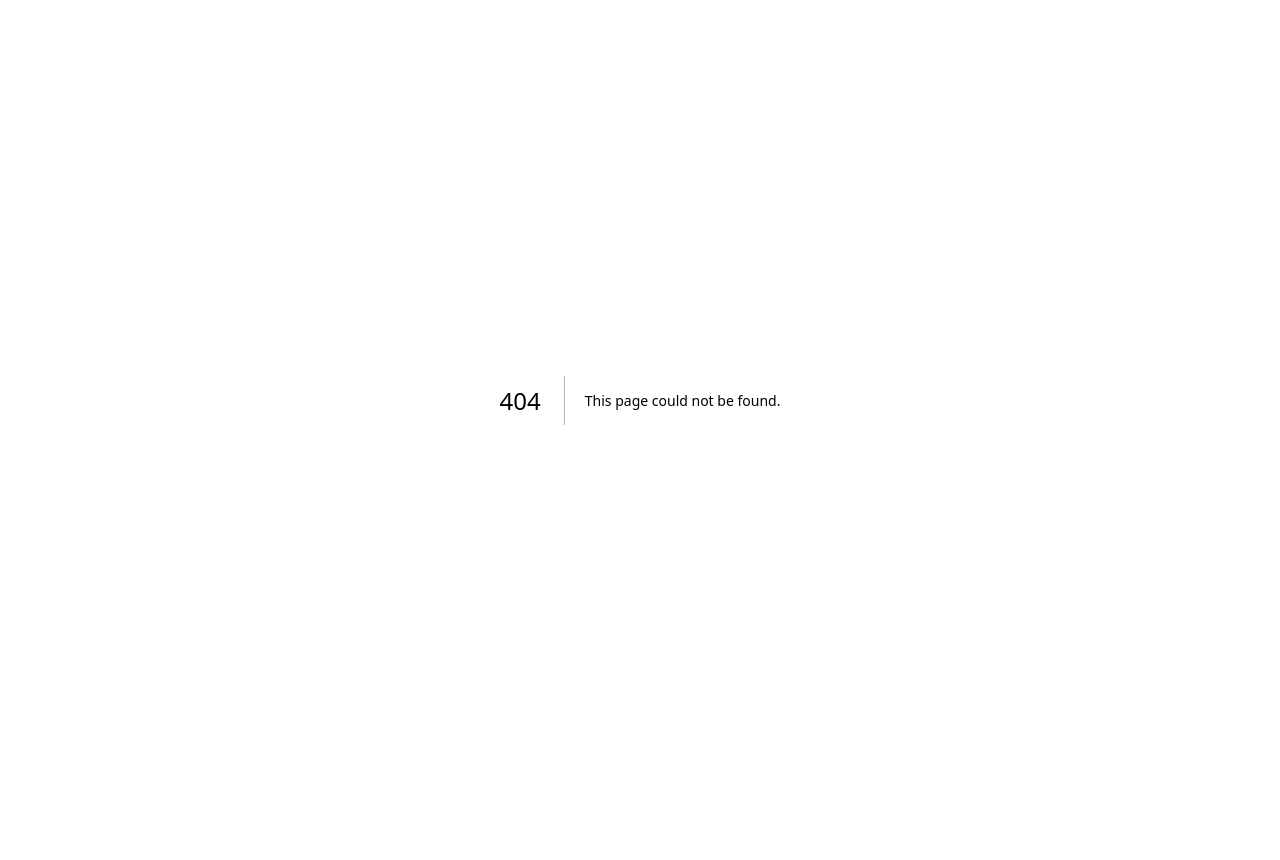
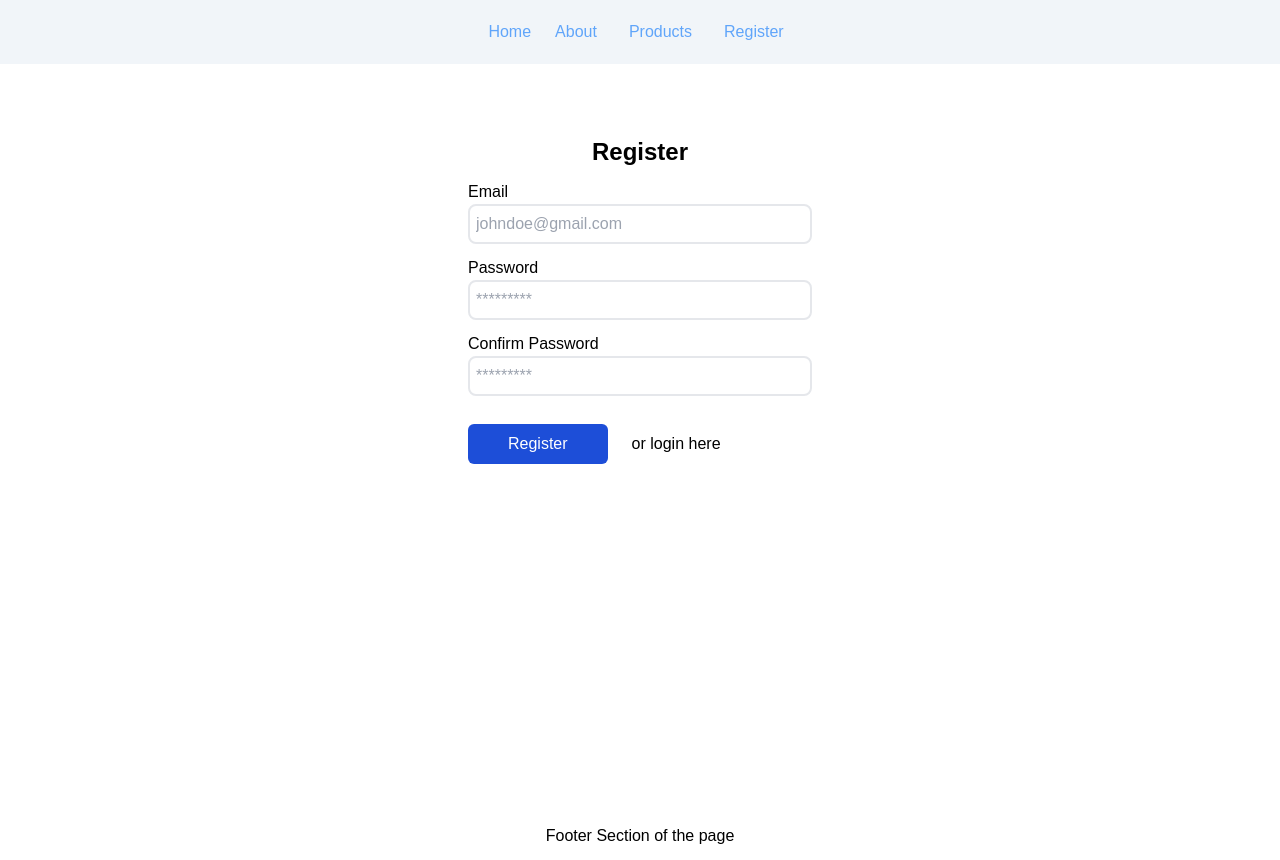
Before and after one commit to SilvernusIfoghale/dclc-nextjs-course, a Next.js app: page /register in a window 1280 px wide. Before the commit this address had no page. Before the commit the page ends 800 px from the top, so only its background shows below. Built offline with nearby package versions, Linux system fonts and the light colour scheme.

Commit message:
registration page layout

```diff
--- /dev/null
+++ b/app/(auth)/register/page.js
@@ -0,0 +1,50 @@
+import Link from "next/link";
+
+const page = () => {
+  return (
+    <>
+      <div className="flex justify-center mt-10 text-black">
+        <div className="w-96 h-96 bg-white p-5 rounded-lg mx-2">
+          <h1 className="my-3 text-center  font-bold text-2xl">Register</h1>
+          <form>
+            <div className="my-3">
+              <label htmlFor="email">Email</label>
+              <input
+                type="email"
+                id="email"
+                placeholder="johndoe@gmail.com"
+                className="rounded-lg p-1.5 border-2 w-full"
+              />
+            </div>
+            <div className="my-3">
+              <label htmlFor="password">Password</label>
+              <input
+                type="password"
+                id="password"
+                placeholder="*********"
+                className="rounded-lg p-1.5 border-2 w-full"
+              />
+            </div>
+            <div className="my-3">
+              <label htmlFor="confirmPassword">Confirm Password</label>
+              <input
+                type="password"
+                id="confirmPassword"
+                placeholder="*********"
+                className="rounded-lg p-1.5 border-2 w-full"
+              />
+            </div>
+            <div className="mt-7">
+              <button className="mr-6 bg-blue-700 text-white rounded-md py-2 px-10">
+                Register
+              </button>
+              <Link href="">or login here</Link>
+            </div>
+          </form>
+        </div>
+      </div>
+    </>
+  );
+};
+
+export default page;
--- /dev/null
+++ b/app/about/page.js
@@ -0,0 +1,11 @@
+import React from "react";
+
+const About = () => {
+  return (
+    <div>
+      <p>Welcome to the About Us Page</p>
+    </div>
+  );
+};
+
+export default About;
--- /dev/null
+++ b/app/component/Navigation.js
@@ -0,0 +1,51 @@
+"use client";
+import Link from "next/link";
+import { usePathname } from "next/navigation";
+import React from "react";
+
+const Navigation = () => {
+  const pathname = usePathname();
+  //   console.log(pathname);
+  return (
+    <div className="text-center py-5 bg-slate-100 mb-5">
+      <Link
+        href="/"
+        className={
+          pathname === "/" ? "font-bold text-blue-600" : "text-blue-400 "
+        }
+      >
+        Home
+      </Link>
+      <Link
+        href="/about"
+        className={` ${
+          pathname === "/about" ? "font-bold text-blue-600" : "text-blue-400 "
+        } text-blue-400 ml-4 mt-4 mb-4 p-2`}
+      >
+        About
+      </Link>
+      <Link
+        href="/products"
+        className={` ${
+          pathname === "/products"
+            ? "font-bold text-blue-600"
+            : "text-blue-400 "
+        } text-blue-400 ml-4 mt-4 mb-4 p-2`}
+      >
+        Products
+      </Link>
+      <Link
+        href="/register"
+        className={` ${
+          pathname === "/products"
+            ? "font-bold text-blue-600"
+            : "text-blue-400 "
+        } text-blue-400 ml-4 mt-4 mb-4 p-2`}
+      >
+        Register
+      </Link>
+    </div>
+  );
+};
+
+export default Navigation;
--- a/app/layout.js
+++ b/app/layout.js
@@ -1,5 +1,6 @@
 import { Geist, Geist_Mono } from "next/font/google";
 import "./globals.css";
+import Navigation from "./component/Navigation";
 
 const geistSans = Geist({
   variable: "--font-geist-sans",
@@ -22,7 +23,11 @@ export default function RootLayout({ children }) {
       <body
         className={`${geistSans.variable} ${geistMono.variable} antialiased`}
       >
+        <Navigation />
         {children}
+        <p className="bg-white text-black py-3 mb-5 text-center absolute w-full bottom-[-80px]">
+          Footer Section of the page
+        </p>
       </body>
     </html>
   );
--- a/app/page.js
+++ b/app/page.js
@@ -1,6 +1,10 @@
+"use client";
 import Image from "next/image";
+import { useEffect, useState } from "react";
 
 export default function Home() {
+  const [count, setCount] = useState(0);
+
   return (
     <div className="grid grid-rows-[20px_1fr_20px] items-center justify-items-center min-h-screen p-8 pb-20 gap-16 sm:p-20 font-[family-name:var(--font-geist-sans)]">
       <main className="flex flex-col gap-8 row-start-2 items-center sm:items-start">
@@ -12,90 +16,15 @@ export default function Home() {
           height={38}
           priority
         />
-        <ol className="list-inside list-decimal text-sm text-center sm:text-left font-[family-name:var(--font-geist-mono)]">
-          <li className="mb-2">
-            Get started by editing{" "}
-            <code className="bg-black/[.05] dark:bg-white/[.06] px-1 py-0.5 rounded font-semibold">
-              app/page.js
-            </code>
-            .
-          </li>
-          <li>Save and see your changes instantly.</li>
-        </ol>
 
-        <div className="flex gap-4 items-center flex-col sm:flex-row">
-          <a
-            className="rounded-full border border-solid border-transparent transition-colors flex items-center justify-center bg-foreground text-background gap-2 hover:bg-[#383838] dark:hover:bg-[#ccc] text-sm sm:text-base h-10 sm:h-12 px-4 sm:px-5"
-            href="https://vercel.com/new?utm_source=create-next-app&utm_medium=appdir-template-tw&utm_campaign=create-next-app"
-            target="_blank"
-            rel="noopener noreferrer"
-          >
-            <Image
-              className="dark:invert"
-              src="/vercel.svg"
-              alt="Vercel logomark"
-              width={20}
-              height={20}
-            />
-            Deploy now
-          </a>
-          <a
-            className="rounded-full border border-solid border-black/[.08] dark:border-white/[.145] transition-colors flex items-center justify-center hover:bg-[#f2f2f2] dark:hover:bg-[#1a1a1a] hover:border-transparent text-sm sm:text-base h-10 sm:h-12 px-4 sm:px-5 sm:min-w-44"
-            href="https://nextjs.org/docs?utm_source=create-next-app&utm_medium=appdir-template-tw&utm_campaign=create-next-app"
-            target="_blank"
-            rel="noopener noreferrer"
-          >
-            Read our docs
-          </a>
-        </div>
+        <h1 className="text-2xl font-bold">{count}</h1>
+        <button
+          onClick={() => setCount(count + 1)}
+          className="bg-blue-200 text-black p-2 rounded-lg"
+        >
+          Increment
+        </button>
       </main>
-      <footer className="row-start-3 flex gap-6 flex-wrap items-center justify-center">
-        <a
-          className="flex items-center gap-2 hover:underline hover:underline-offset-4"
-          href="https://nextjs.org/learn?utm_source=create-next-app&utm_medium=appdir-template-tw&utm_campaign=create-next-app"
-          target="_blank"
-          rel="noopener noreferrer"
-        >
-          <Image
-            aria-hidden
-            src="/file.svg"
-            alt="File icon"
-            width={16}
-            height={16}
-          />
-          Learn
-        </a>
-        <a
-          className="flex items-center gap-2 hover:underline hover:underline-offset-4"
-          href="https://vercel.com/templates?framework=next.js&utm_source=create-next-app&utm_medium=appdir-template-tw&utm_campaign=create-next-app"
-          target="_blank"
-          rel="noopener noreferrer"
-        >
-          <Image
-            aria-hidden
-            src="/window.svg"
-            alt="Window icon"
-            width={16}
-            height={16}
-          />
-          Examples
-        </a>
-        <a
-          className="flex items-center gap-2 hover:underline hover:underline-offset-4"
-          href="https://nextjs.org?utm_source=create-next-app&utm_medium=appdir-template-tw&utm_campaign=create-next-app"
-          target="_blank"
-          rel="noopener noreferrer"
-        >
-          <Image
-            aria-hidden
-            src="/globe.svg"
-            alt="Globe icon"
-            width={16}
-            height={16}
-          />
-          Go to nextjs.org →
-        </a>
-      </footer>
     </div>
   );
 }
--- /dev/null
+++ b/app/products/[id]/layout.js
@@ -0,0 +1,12 @@
+import React from "react";
+
+const ProductLayout = ({ children }) => {
+  return (
+    <>
+      {children}
+      <div>Featured Navigation</div>
+    </>
+  );
+};
+
+export default ProductLayout;
--- /dev/null
+++ b/app/products/[id]/page.js
@@ -0,0 +1,12 @@
+import React from "react";
+
+const SingleProduct = async ({ params }) => {
+  const { id } = await params;
+  return (
+    <div>
+      <p>SingleProduct {id}</p>
+    </div>
+  );
+};
+
+export default SingleProduct;
--- /dev/null
+++ b/app/products/page.js
@@ -0,0 +1,30 @@
+import Link from "next/link";
+import React from "react";
+
+const AllProduct = () => {
+  return (
+    <div>
+      <p className="mb-3">Display all product</p>
+      <Link
+        href="products/iphone"
+        className="p-2 bg-blue-200 text-gray-700 rounded-md m-2"
+      >
+        Iphone
+      </Link>
+      <Link
+        href="products/samsung"
+        className="p-2 bg-blue-200 text-gray-700 rounded-md m-2"
+      >
+        Samsung
+      </Link>
+      <Link
+        href="products/apple"
+        className="p-2 bg-blue-200 text-gray-700 rounded-md m-2"
+      >
+        Apple
+      </Link>
+    </div>
+  );
+};
+
+export default AllProduct;
```
